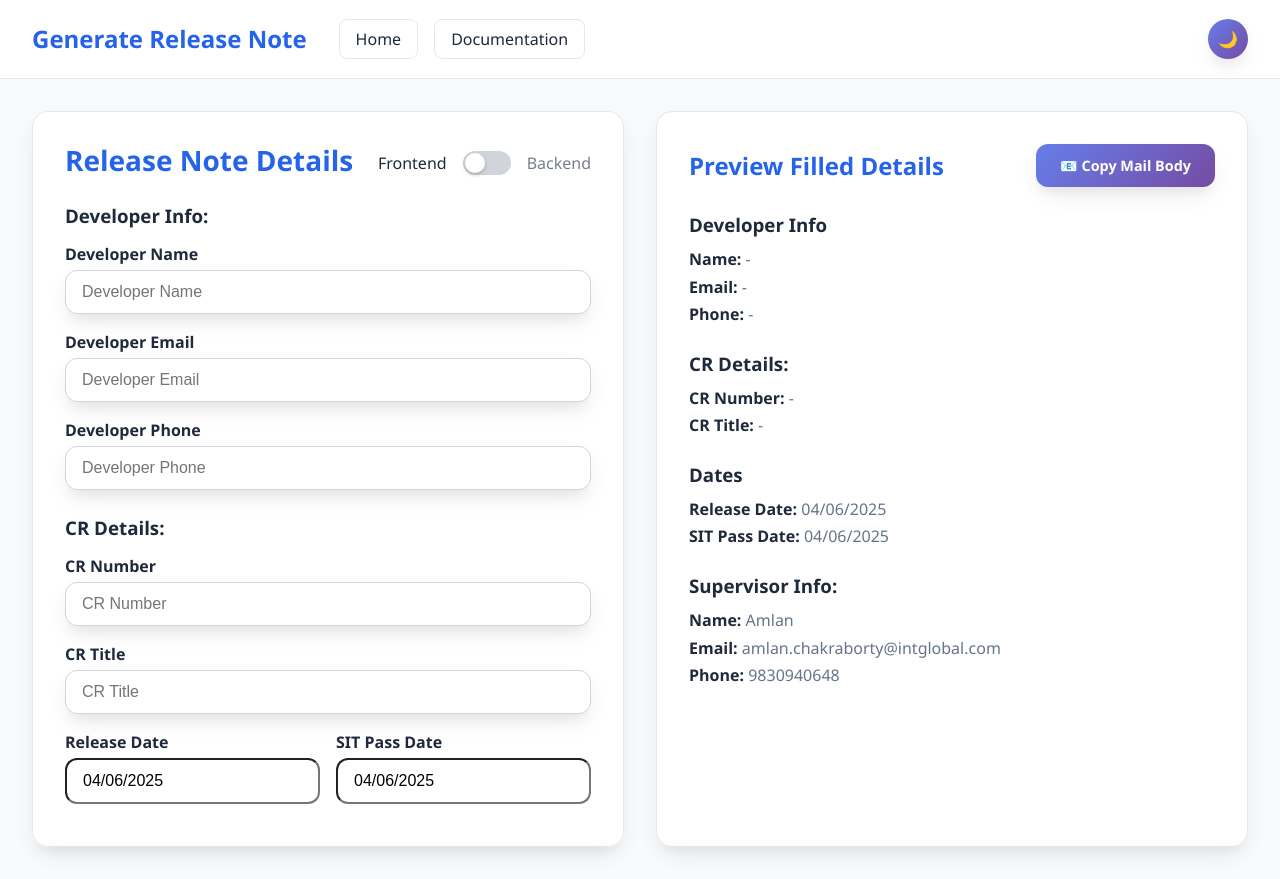
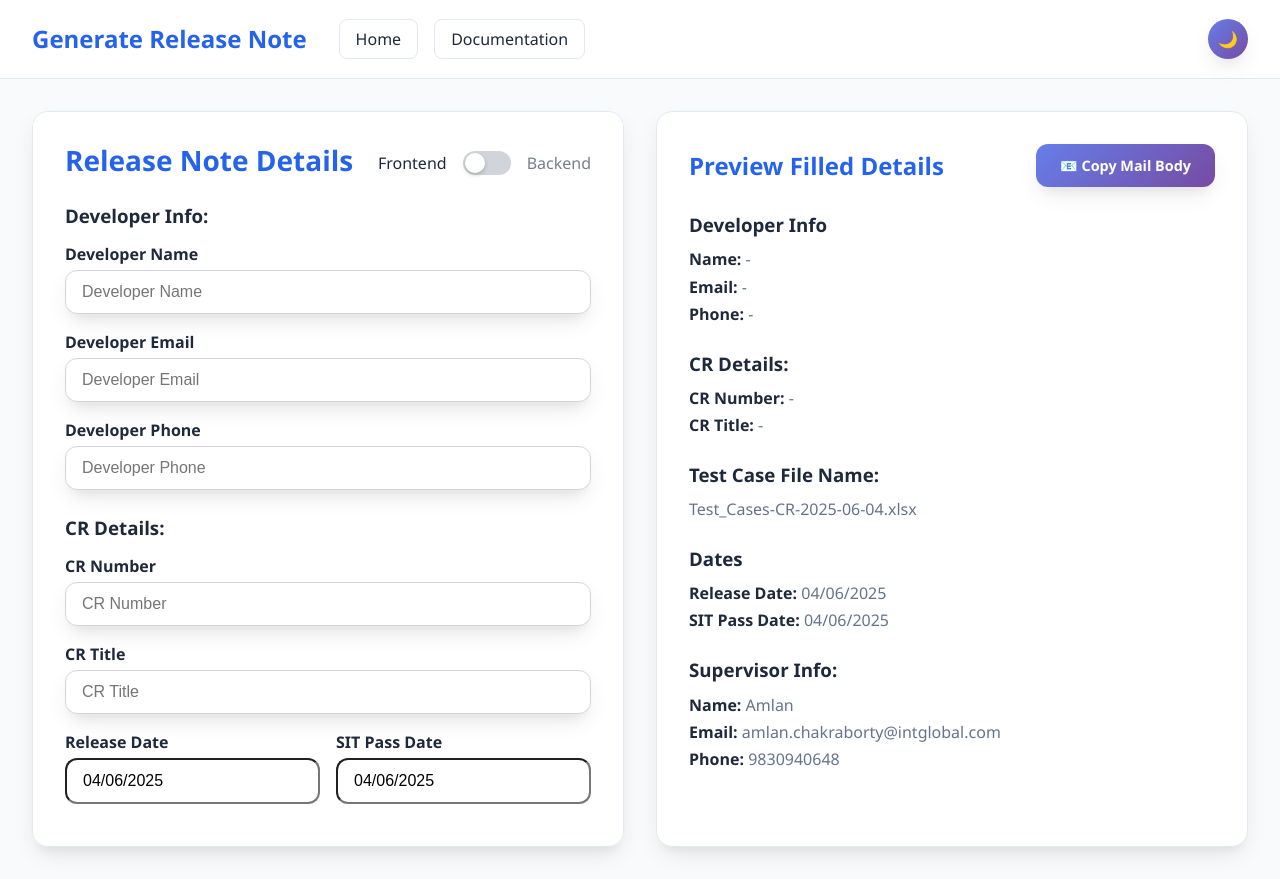
Before and after one commit to KoushikwebDev/generate-rn-excel, a React (Vite) app: page / in a window 1280 px wide. Built offline with nearby package versions, Linux system fonts and the light colour scheme.

Commit message:
Refactor FormComponent to simplify conditional rendering for backend mode. Removed redundant check for rnType in file name preview logic, enhancing code clarity and maintainability.

```diff
--- a/src/App.jsx
+++ b/src/App.jsx
@@ -865,7 +865,7 @@ const FormComponent = () => {
           )}
 
           {/* Test Case File Name Preview (after file paths) */}
-          {formik.values.rnType === 'backend' && formik.values.downloadZip && (
+          {formik.values.downloadZip && (
             <motion.div
               className="preview-group"
               initial={{ opacity: 0, y: 20 }}
```
